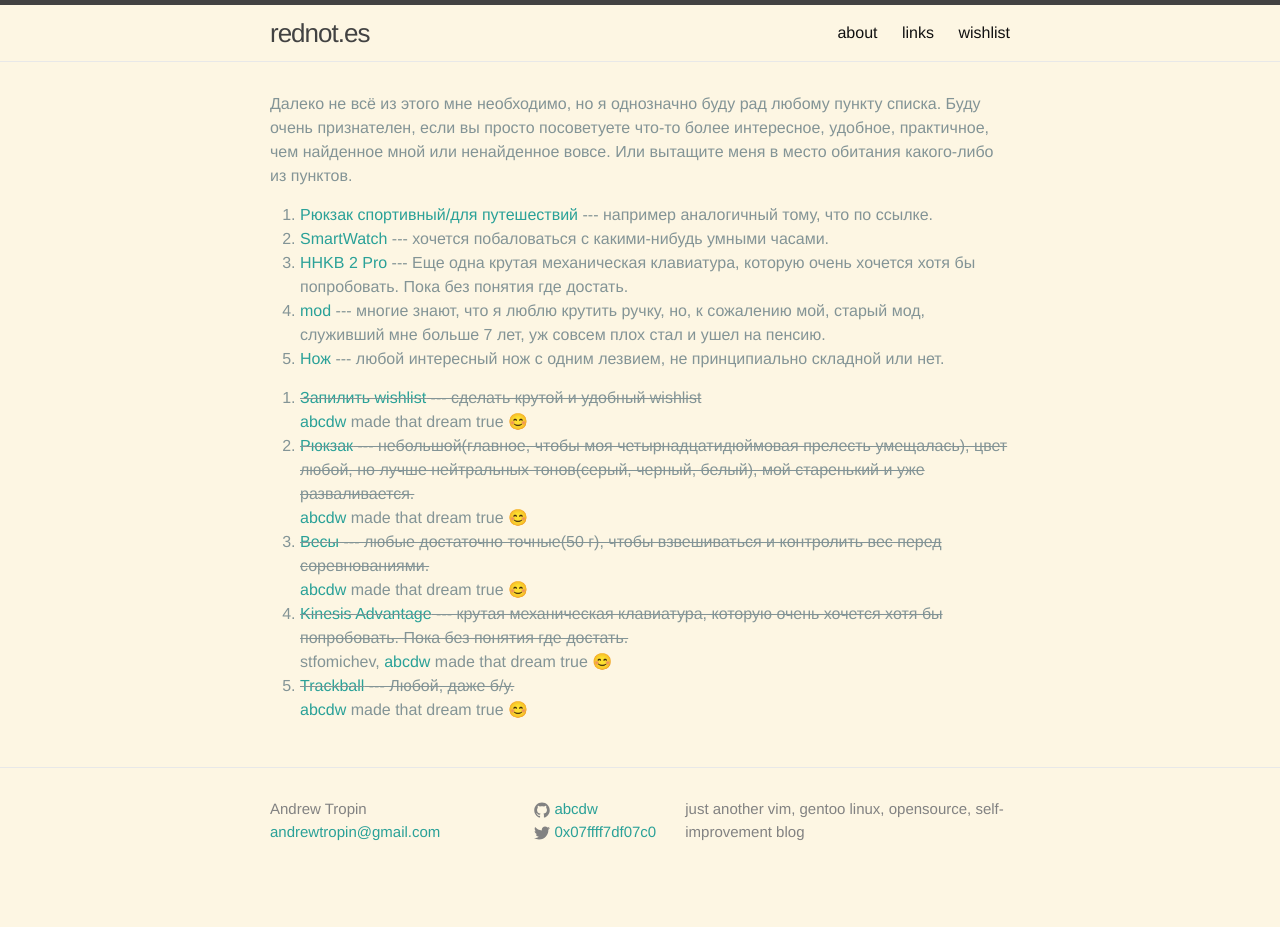
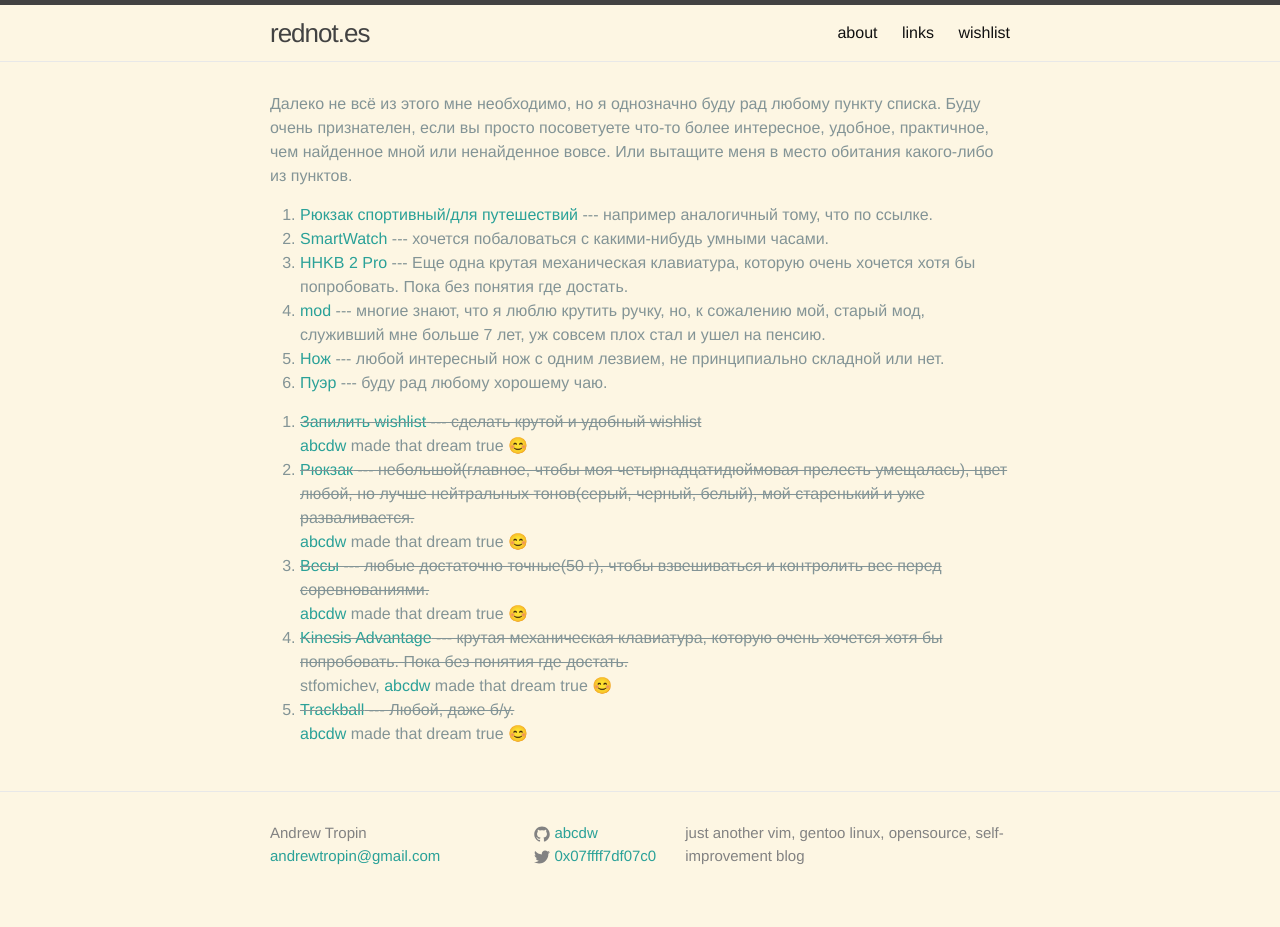
Before and after one commit to rednotes/rednotes.github.io, a Jekyll site: the page built from pages/wishlist.html, in a window 1280 px wide. Built offline with Jekyll 4.4.1, drawn with Linux system fonts in a browser that asks for light colours; emoji names are drawn with the system emoji font; Markdown is read by kramdown in place of the engine named in the settings; comment, search, counter and statistics services are not loaded; before the commit the page ends 903 px from its top, so only the background shows below that.

Commit message:
Add item to wishlist

```diff
--- a/_data/wishlist.yml
+++ b/_data/wishlist.yml
@@ -46,3 +46,7 @@
 - name: Нож
   description: любой интересный нож с одним лезвием, не принципиально складной или нет.
   url: http://army-news.ru/2014/11/xolodnoe-oruzhie-anatomiya-skladnogo-nozha/
+
+- name: Пуэр
+  description: буду рад любому хорошему чаю.
+  url: https://ru.wikipedia.org/wiki/%D0%9F%D1%83%D1%8D%D1%80
```
